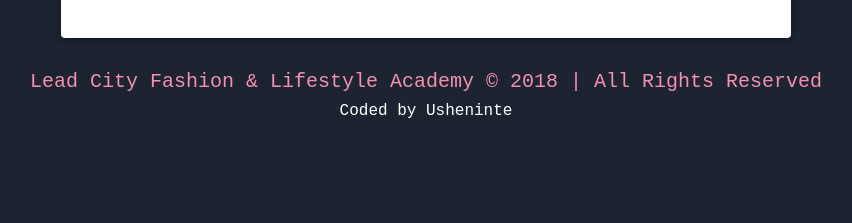
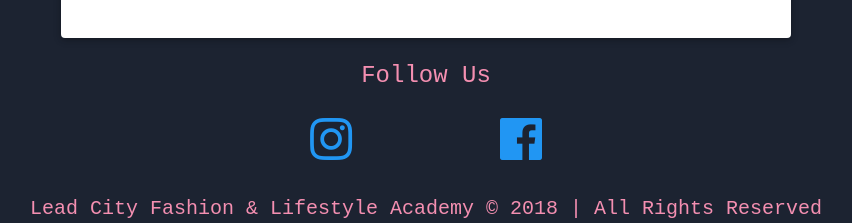
Before and after one commit to nullthefirst/LCUfashion, a React (Create React App) app: page / in a window 1280 px wide. Shown: the part 990-1213 px from the top of the page, without its empty margins (214-1066 px from the left). Before the commit the page ends 1127 px from the top, so only its background shows below. Built offline with nearby package versions, Linux system fonts and the light colour scheme.

Commit message:
added FontAwesome

```diff
--- a/public/index.html
+++ b/public/index.html
@@ -6,7 +6,9 @@
     <meta name="viewport" content="width=device-width, initial-scale=1, shrink-to-fit=no">
     <meta name="theme-color" content="#000000">
     <meta name="author" content="Usheninte Dangana">
-    <meta name="description" content=">Lead City Fashion & Lifestyle Academy, is the first of its kind in Ibadan. We have a well-tailored curriculum, training workshops by seasoned professionals, a conducive learning centre and lots more. ">
+    <meta name="description" content=">Lead City Fashion & Lifestyle Academy, is the first of its kind in Ibadan. We have a well-tailored curriculum, training workshops by seasoned professionals, a conducive learning centre and lots more.">
+    <!-- FontAwesome -->
+    <link rel="stylesheet" href="https://use.fontawesome.com/releases/v5.3.1/css/all.css" integrity="sha384-mzrmE5qonljUremFsqc01SB46JvROS7bZs3IO2EmfFsd15uHvIt+Y8vEf7N7fWAU" crossorigin="anonymous">
     <!--
       manifest.json provides metadata used when your web app is added to the
       homescreen on Android. See https://developers.google.com/web/fundamentals/engage-and-retain/web-app-manifest/
--- a/src/App.js
+++ b/src/App.js
@@ -2,6 +2,7 @@
 import './components/App.css';
 
 import AppMenu from './components/AppMenu';
+import Social from './components/Social';
 import Footer from './components/Footer';
 
 class App extends Component {
@@ -9,6 +10,7 @@
     return (
       <div>
         <AppMenu />
+        <Social />
         <Footer />
       </div>
     );
--- a/src/components/Social.js
+++ b/src/components/Social.js
@@ -0,0 +1,39 @@
+import React, { Component } from 'react';
+
+import './App.css';
+
+const powerStyle = {
+  textAlign: "center",
+  marginBottom: "1em"
+}
+
+export default class Social extends Component {
+  render() {
+    return (
+      <div>
+
+        <h4 style={powerStyle} class="content">Follow Us</h4>
+
+        <div class="container">
+          <div class="row">
+            <div class="col"></div>
+            <div class="col-12 col-sm-6">
+              <div class="row">
+                <div class="col"></div>
+                <div class="col-4">
+                  <a href="https://www.instagram.com/lcfl_academy" target="_blank" rel="noopener noreferrer" className="blue-text"><i class="fab fa-instagram fa-3x"></i></a>
+                </div>
+                <div class="col-4">
+                  <a href="#" className="blue-text"><i class="fab fa-facebook fa-3x"></i></a>
+                </div>
+                <div class="col"></div>
+              </div>
+            </div>
+            <div class="col"></div>
+          </div>
+        </div>
+
+      </div>
+    );
+  }
+};
```
